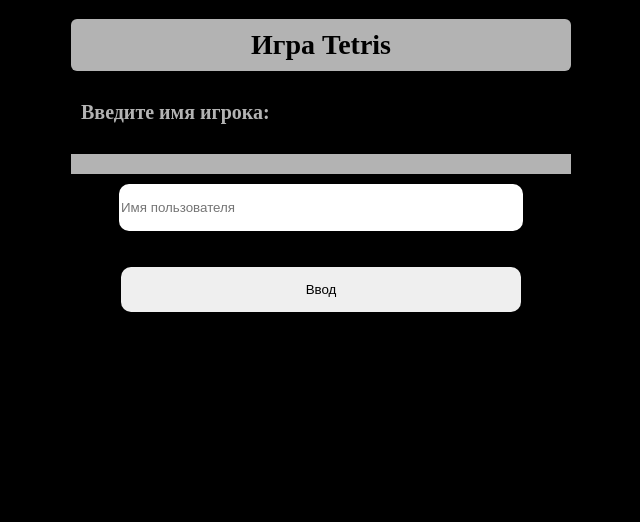
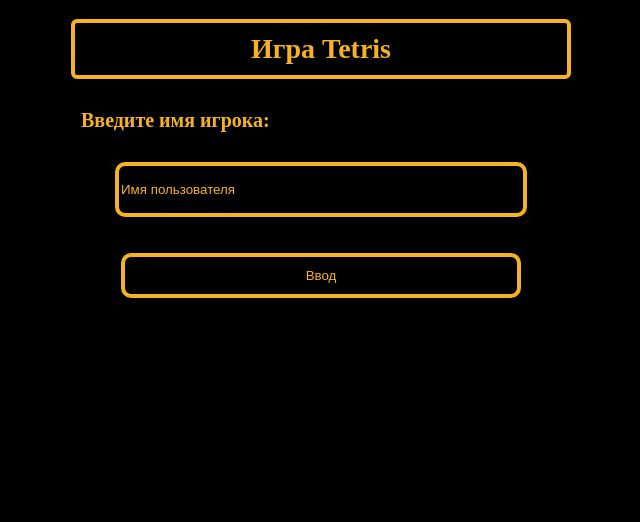
Before and after one commit to Dlexeyn/Tetris, a plain HTML site: page index.html in a window 1280 px wide. Shown: the whole page, without its empty margins (319-959 px from the left). Drawn offline with Linux system fonts and the light colour scheme.

Commit message:
some refactoring

```diff
--- a/index.css
+++ b/index.css
@@ -17,9 +17,10 @@ body {
     padding: 10px;
     font-size: 28px;
     font-weight: 600;
-    background: #ffffff;
+    color: #f7b21f;
+    background: black;
     border-radius: 6px;
-    opacity: 0.7;
+    border: 4px solid #f7b21f;
 }
 
 .form_auth_block_paragraph_text{
@@ -27,32 +28,26 @@ body {
     text-align: left;
     padding: 10px;
     font-size: 20px;
-    color: white;
+    color: #f7b21f;
     font-weight: 600;
-    opacity: 0.7;
 }
 
-.form_auth_block label{
-    display: block;
-    text-align: center;
-    padding: 10px;
-    background: #ffffff;
-    opacity: 0.7;
-    font-weight: 600;
-    margin-bottom: 10px;
-    margin-top: 10px;
-}
 .form_auth_block input{
     display: block;
     margin: 0 auto;
     width: 80%;
     height: 45px;
     border-radius: 10px;
-    border:none;
     outline: none;
+    background-color: #000000;
+    color: #f7b21f;
+    border: 4px solid #f7b21f;
 }
 input:focus {
-    color: #000000;
-    border-radius: 10px;
-    border: 2px solid #436fea;
+    background-color: #f7b21f;
+    color: black;
 }
+
+::placeholder {
+    color: #f7b21f;
+}
--- a/index.html
+++ b/index.html
@@ -3,31 +3,27 @@
     <head>
         <meta charset="UTF-8">
         <title>Username Input</title>
-        <link rel="stylesheet" href="./index.css">
+        <link rel="stylesheet" href="index.css">
     </head>
     <body>
         <div class="form_auth_block">
             <h1 class="form_auth_block_head_text">Игра Tetris</h1>
             <p class="form_auth_block_paragraph_text">Введите имя игрока:</p>
             <form id="form_auth_block">
-	            <label for="username"></label><input type="text" id="username" placeholder="Имя пользователя"/><br/><br/>
-                <input type="submit" value="Ввод" />
+	            <input type="text" id="username" placeholder="Имя пользователя"/><br/><br/>
+                <input type="submit" id="enter" value="Ввод" />
             </form>
         </div>
         <script>
             document.getElementById("form_auth_block").addEventListener("submit", function (event) {
                 event.preventDefault();
 
-                // Get the username input value
                 const username = document.getElementById("username").value;
 
-                // Check if a username is entered
                 if (username.trim() !== "") {
-                    // Save the username in local storage
                     localStorage.setItem("username", username);
 
-                    // Redirect to main.html
-                    window.location.href = "main.html";
+                    window.location.href = "./nested/main.html";
                 } else {
                     alert("Введите непустую строку.");
                 }
```
Also changed, not shown: nested/main.html (renamed from main.html, +2 -2 lines), src/view.js (+8 -2 lines), nested/main.css (renamed from main.css).
